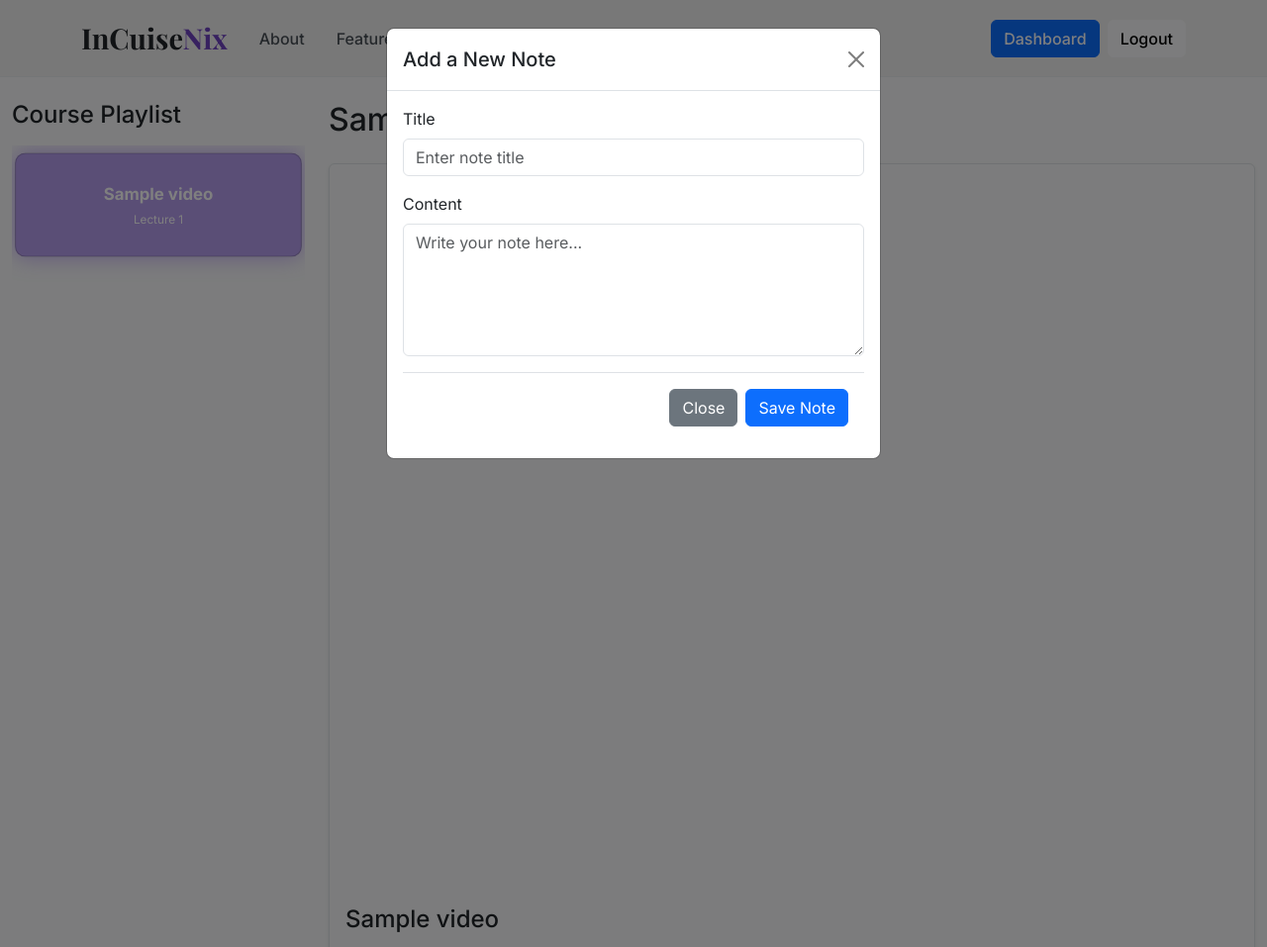
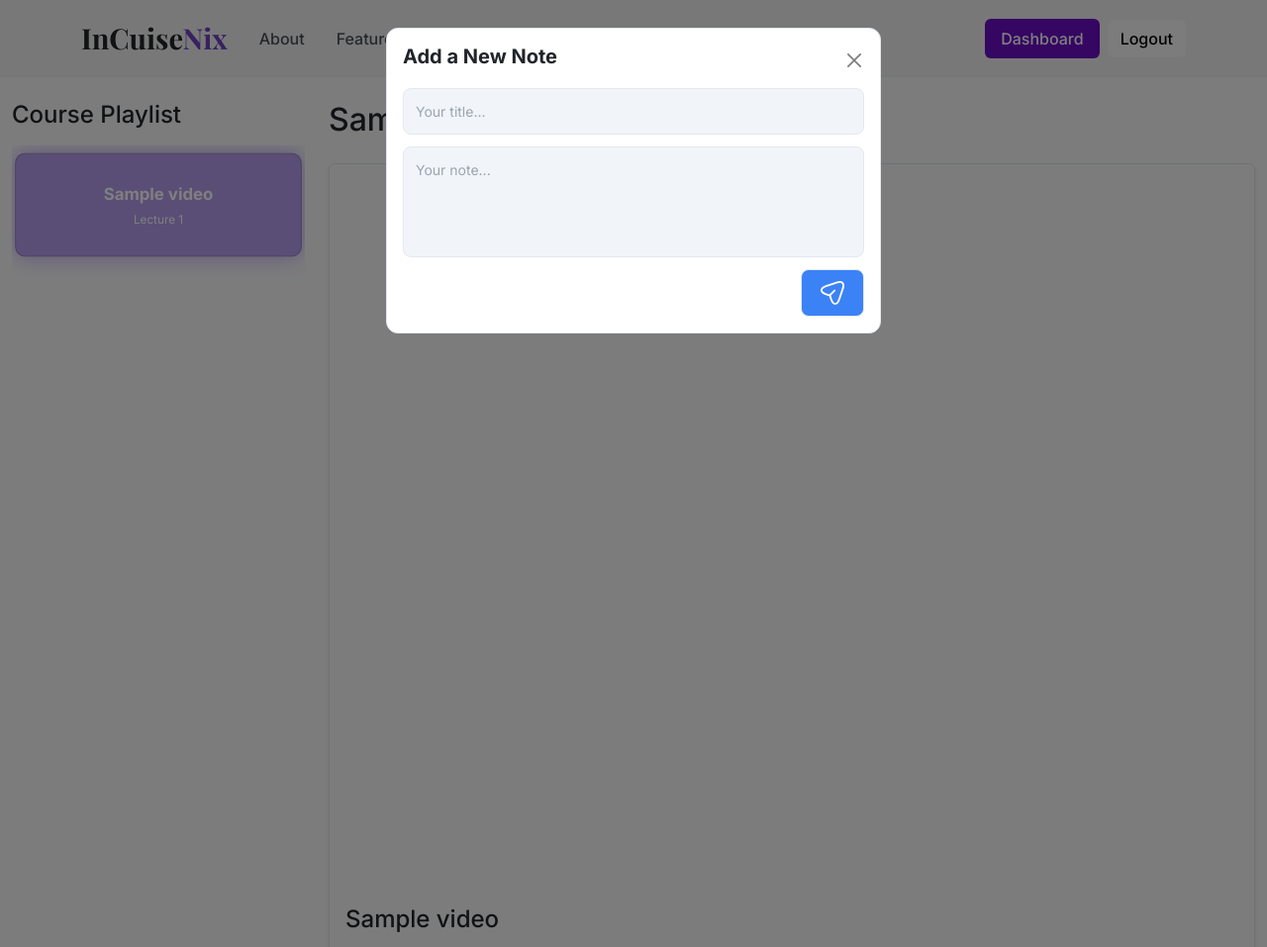
Before and after one commit to kaustavray21/InCuiseNix-2.0, a Django app: page /course/1/ in a window 1280 px wide, after a click on "Add Note". Shown: the whole page at 99% size. Run offline with Django 5.2, Linux system fonts and the light colour scheme; a user stored in the database is signed in; tables that the repository leaves empty hold one stand-in row (values such as "Sample post"); some libraries are stand-ins or nearby versions; some web fonts are replaced.

Commit message:
Improved Certain UI

```diff
--- a/core/forms.py
+++ b/core/forms.py
@@ -1,3 +1,4 @@
+# core/forms.py
 from django import forms
 from django.contrib.auth.forms import UserCreationForm, AuthenticationForm
 from django.contrib.auth.models import User
@@ -27,10 +28,15 @@ class LoginForm(FormStylingMixin, AuthenticationForm):
 class NoteForm(forms.ModelForm):
     class Meta:
         model = Note
-        # Add 'title' to the list of fields
         fields = ['title', 'content', 'video_timestamp']
         widgets = {
-            'title': forms.TextInput(attrs={'class': 'form-control', 'placeholder': 'Enter note title'}),
-            'content': forms.Textarea(attrs={'class': 'form-control', 'rows': 5, 'placeholder': 'Write your note here...'}),
+            'title': forms.TextInput(attrs={
+                'class': 'form-card-input',
+                'placeholder': 'Your title...'
+            }),
+            'content': forms.Textarea(attrs={
+                'class': 'form-card-textarea',
+                'placeholder': 'Your note...'
+            }),
             'video_timestamp': forms.HiddenInput(),
         }
--- a/static/css/base.css
+++ b/static/css/base.css
@@ -166,3 +166,18 @@ html {
   font-weight: 500;
   transition: all 0.3s ease-in;
 }
+
+.btn-custom-in {
+    background-color: #6a0dc5; /* New purple color */
+    color: #fff;
+    padding: 0.5rem 1rem;
+    border-radius: 5px;
+    text-decoration: none;
+    border: none; /* Ensure no default border */
+    transition: background-color 0.2s ease-in-out;
+}
+
+.btn-custom-in:hover {
+    background-color: #580bad; /* A slightly darker purple for hover */
+    color: #fff;
+}
--- /dev/null
+++ b/static/css/custom_form.css
@@ -0,0 +1,80 @@
+/* static/css/custom_form.css */
+
+.form-card {
+    background-color: #fff;
+    border: 1px solid #e2e8f0; /* slate-200 */
+    border-radius: 0.75rem; /* rounded-xl */
+    padding: 1rem; /* p-4 */
+    font-size: 0.875rem; /* text-sm */
+    display: flex;
+    flex-direction: column;
+    gap: 0.75rem;
+}
+
+.form-card-header {
+    display: flex;
+    justify-content: space-between;
+    align-items: center;
+    width: 100%;
+}
+
+.form-card-title {
+    font-size: 1.25rem; /* text-xl */
+    font-weight: 700; /* font-bold */
+}
+
+.form-card-input,
+.form-card-textarea {
+    background-color: #f1f5f9; /* slate-100 */
+    color: #475569; /* slate-600 */
+    border: 1px solid #e2e8f0; /* slate-200 */
+    outline: none;
+    border-radius: 0.5rem; /* rounded-lg */
+    padding: 0.75rem;
+    transition: border-color 0.3s;
+    width: 100%;
+    box-sizing: border-box; /* Important for padding */
+}
+
+.form-card-input::placeholder,
+.form-card-textarea::placeholder {
+    color: #475569; /* slate-600 */
+    opacity: 0.5;
+}
+
+.form-card-input:focus,
+.form-card-textarea:focus {
+    border-color: #475569; /* focus:border-slate-600 */
+}
+
+.form-card-textarea {
+    height: 7rem; /* h-28 */
+    resize: none;
+}
+
+.form-card-actions {
+    display: flex;
+    justify-content: flex-end; /* Pushes button to the right */
+    width: 100%;
+}
+
+.form-card-submit {
+    background-color: #3b82f6; /* bg-blue-500 */
+    color: white;
+    border: 1px solid #e2e8f0; /* border-slate-200 */
+    border-radius: 0.5rem; /* rounded-lg */
+    padding: 0.5rem 1rem;
+    cursor: pointer;
+    transition: background-color 0.3s;
+    display: flex;
+    justify-content: center;
+    align-items: center;
+}
+
+.form-card-submit:hover {
+    background-color: #2563eb; /* hover:bg-blue-600 */
+}
+
+.form-card-submit svg {
+    stroke: white;
+}
--- a/templates/core/base.html
+++ b/templates/core/base.html
@@ -13,6 +13,7 @@
     <link href="https://cdn.jsdelivr.net/npm/bootstrap@5.3.3/dist/css/bootstrap.min.css" rel="stylesheet">
     <link rel="stylesheet" href="https://cdn.plyr.io/3.7.8/plyr.css" />
     <link rel="stylesheet" href="https://cdnjs.cloudflare.com/ajax/libs/font-awesome/6.5.2/css/all.min.css">
+    <link rel="stylesheet" href="{% static 'css/custom_form.css' %}">
 
     <link rel="stylesheet" href="{% static 'css/base.css' %}">
 
--- a/templates/core/components/_header.html
+++ b/templates/core/components/_header.html
@@ -22,7 +22,7 @@
           </ul>
           <div class="navbar-nav nav-actions ms-auto align-items-center">
             {% if user.is_authenticated %}
-              <a href="{% url 'dashboard' %}" class="btn btn-primary me-2">Dashboard</a>
+              <a href="{% url 'dashboard' %}" class="btn btn-custom-in me-2">Dashboard</a>
               <a href="{% url 'logout' %}" class="btn btn-light">Logout</a>
             {% else %}
               <a href="{% url 'login' %}" class="btn btn-login">Log In</a>
--- a/templates/core/components/video_player/_add_note_modal.html
+++ b/templates/core/components/video_player/_add_note_modal.html
@@ -1,34 +1,31 @@
-<!-- templates/core/components/video_player/_add_note_modal.html -->
 <div class="modal fade" id="addNoteModal" tabindex="-1" aria-labelledby="addNoteModalLabel" aria-hidden="true">
   <div class="modal-dialog">
-    <div class="modal-content">
-      <div class="modal-header">
-        <h5 class="modal-title" id="addNoteModalLabel">Add a New Note</h5>
-        <button type="button" class="btn-close" data-bs-dismiss="modal" aria-label="Close"></button>
-      </div>
-      <div class="modal-body">
-        <form id="add-note-form">
-          {% csrf_token %}
-          <input type="hidden" name="video_timestamp" id="id_video_timestamp">
+    <div class="modal-content" style="background-color: transparent; border: none;">
 
-          <!-- New Title Field -->
-          <div class="mb-3">
-            <label for="id_title" class="form-label">Title</label>
-            {{ form.title }}
+      <form id="add-note-form">
+        {% csrf_token %}
+        <input type="hidden" name="video_timestamp" id="id_video_timestamp">
+
+        <div class="form-card">
+          <div class="form-card-header">
+              <h1 class="form-card-title">Add a New Note</h1>
+              <button type="button" class="btn-close" data-bs-dismiss="modal" aria-label="Close"></button>
           </div>
 
-          <!-- Existing Content Field -->
-          <div class="mb-3">
-            <label for="id_content" class="form-label">Content</label>
-            {{ form.content }}
+          {{ form.title }}
+          {{ form.content }}
+
+          <div class="form-card-actions">
+            <button type="submit" class="form-card-submit">
+              <svg xmlns="http://www.w3.org/2000/svg" width="30px" height="30px" viewBox="0 0 24 24" fill="none">
+                <path d="M7.39999 6.32003L15.89 3.49003C19.7 2.22003 21.77 4.30003 20.51 8.11003L17.68 16.6C15.78 22.31 12.66 22.31 10.76 16.6L9.91999 14.08L7.39999 13.24C1.68999 11.34 1.68999 8.23003 7.39999 6.32003Z" stroke-width="1.5" stroke-linecap="round" stroke-linejoin="round"></path>
+                <path d="M10.11 13.6501L13.69 10.0601" stroke-width="1.5" stroke-linecap="round" stroke-linejoin="round"></path>
+              </svg>
+            </button>
           </div>
+        </div>
+      </form>
 
-          <div class="modal-footer">
-            <button type="button" class="btn btn-secondary" data-bs-dismiss="modal">Close</button>
-            <button type="submit" class="btn btn-primary">Save Note</button>
-          </div>
-        </form>
-      </div>
     </div>
   </div>
 </div>
--- a/templates/core/components/video_player/_edit_note_modal.html
+++ b/templates/core/components/video_player/_edit_note_modal.html
@@ -1,29 +1,30 @@
 <div class="modal fade" id="editNoteModal" tabindex="-1" aria-labelledby="editNoteModalLabel" aria-hidden="true">
   <div class="modal-dialog">
-        <div class="modal-content">
-            <div class="modal-header">
-                <h5 class="modal-title" id="editNoteModalLabel">Edit Note</h5>
+    <div class="modal-content" style="background-color: transparent; border: none;">
+
+      <form id="edit-note-form">
+        <input type="hidden" id="edit-note-id">
+
+        <div class="form-card">
+          <div class="form-card-header">
+            <h1 class="form-card-title">Edit Note</h1>
             <button type="button" class="btn-close" data-bs-dismiss="modal" aria-label="Close"></button>
           </div>
-            <form id="edit-note-form">
-                <div class="modal-body">
-                    <input type="hidden" id="edit-note-id">
 
-                    <div class="mb-3">
-                        <label for="edit-note-title" class="form-label">Title</label>
-                        <input type="text" class="form-control" id="edit-note-title" name="title">
-                    </div>
+          <input type="text" id="edit-note-title" name="title" class="form-card-input" placeholder="Your title..."/>
+          <textarea id="edit-note-content" name="content" class="form-card-textarea" placeholder="Your note..."></textarea>
 
-                    <div class="mb-3">
-                        <label for="edit-note-content" class="form-label">Content</label>
-                        <textarea class="form-control" id="edit-note-content" name="content" rows="5"></textarea>
+          <div class="form-card-actions">
+            <button type="submit" class="form-card-submit">
+              <svg xmlns="http://www.w3.org/2000/svg" width="30px" height="30px" viewBox="0 0 24 24" fill="none">
+                <path d="M7.39999 6.32003L15.89 3.49003C19.7 2.22003 21.77 4.30003 20.51 8.11003L17.68 16.6C15.78 22.31 12.66 22.31 10.76 16.6L9.91999 14.08L7.39999 13.24C1.68999 11.34 1.68999 8.23003 7.39999 6.32003Z" stroke-width="1.5" stroke-linecap="round" stroke-linejoin="round"></path>
+                <path d="M10.11 13.6501L13.69 10.0601" stroke-width="1.5" stroke-linecap="round" stroke-linejoin="round"></path>
+              </svg>
+            </button>
           </div>
         </div>
-                <div class="modal-footer">
-                    <button type="button" class="btn btn-secondary" data-bs-dismiss="modal">Close</button>
-                    <button type="submit" class="btn btn-primary">Save Changes</button>
-                </div>
       </form>
+
     </div>
   </div>
 </div>
--- a/templates/core/dashboard.html
+++ b/templates/core/dashboard.html
@@ -56,7 +56,7 @@
 
                 <div class="px-3">
                     <div class="d-grid">
-                        <a href="{% url 'courses_list' %}" class="btn btn-primary">Enroll in New Course</a>
+                        <a href="{% url 'courses_list' %}" class="btn btn-custom-in">Enroll in New Course</a>
                     </div>
                 </div>
             </div>
@@ -128,7 +128,7 @@ document.addEventListener('DOMContentLoaded', function() {
                                 <div class="card-body p-5">
                                     <h2 class="display-5 fw-bold">Roadmap to ${data.title}</h2>
                                     <p class="lead text-muted mt-3">Your learning journey for this course is ready. Press the button below to begin.</p>
-                                    <a href="${firstVideoUrl}" class="btn btn-primary btn-lg mt-4">Start Learning</a>
+                                    <a href="${firstVideoUrl}" class="btn btn-custom-in btn-lg mt-4">Start Learning</a>
                                 </div>
                             </div>
                         </div>
```
Lines whose indentation alone changed are shown as unchanged.
